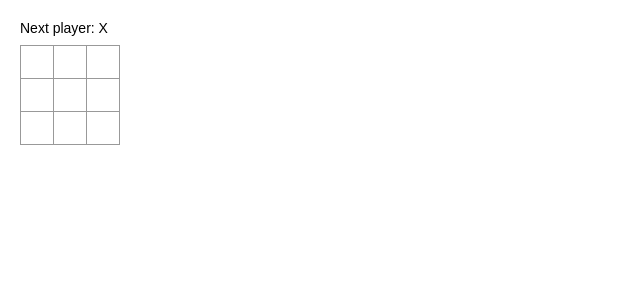
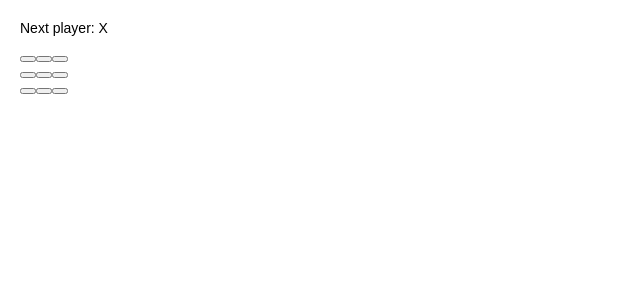
Before and after one commit to annwyl21/jsscripts, a React (Create React App) app in the folder ReactOxoApp/my-app/: page / in a window 1280 px wide. Shown: the top 300 px of the page, without its empty margins (0-640 px from the left). Built offline with nearby package versions, Linux system fonts and the light colour scheme; the HTML template or start-up script is replaced by a standard one.

Commit message:
change the square class to be a function

```diff
--- a/ReactOxoApp/my-app/src/index.js
+++ b/ReactOxoApp/my-app/src/index.js
@@ -2,19 +2,12 @@ import React from 'react';
 import ReactDOM from 'react-dom';
 import './index.css';
 
-class Square extends React.Component {
-    render() {
-    return (
-      <button
-      className="square"
-      onClick={() => this.props.onClick()}
-      //function() can be replaced with () => which often leads to the common error of forgetting to put the () =>
-      //this.setstate tells the computer to re-render the square when clicked
-      >
-        {this.props.value}
-      </button>
-    );
-  }
+function Square (props) {
+  return (
+    <button className="Square" onClick={props.onClick}>
+      {props.value}
+    </button>
+  );
 }
 
 class Board extends React.Component {
```
